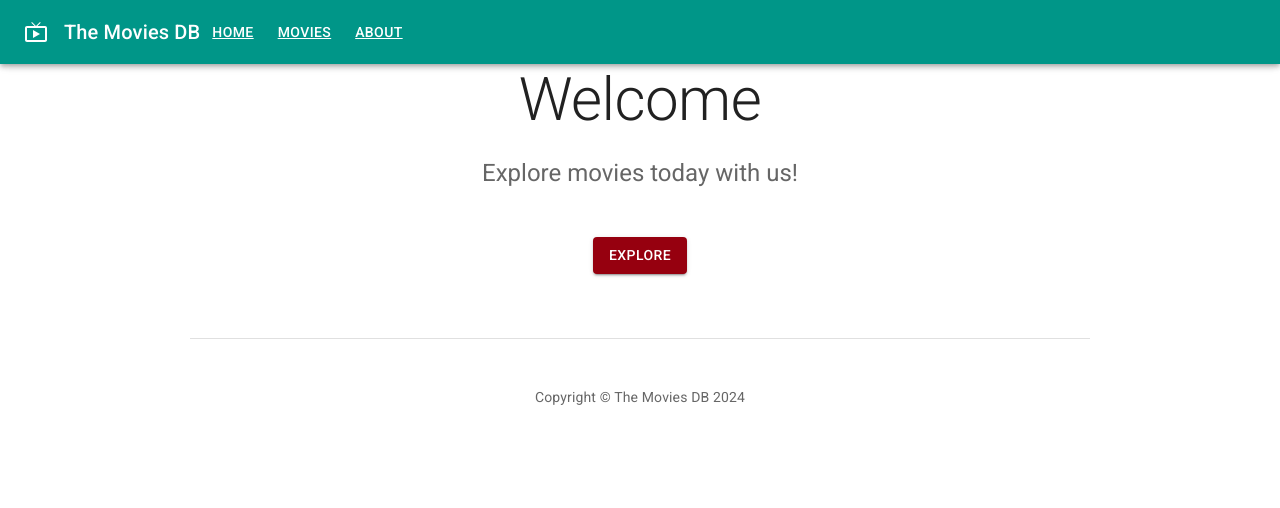
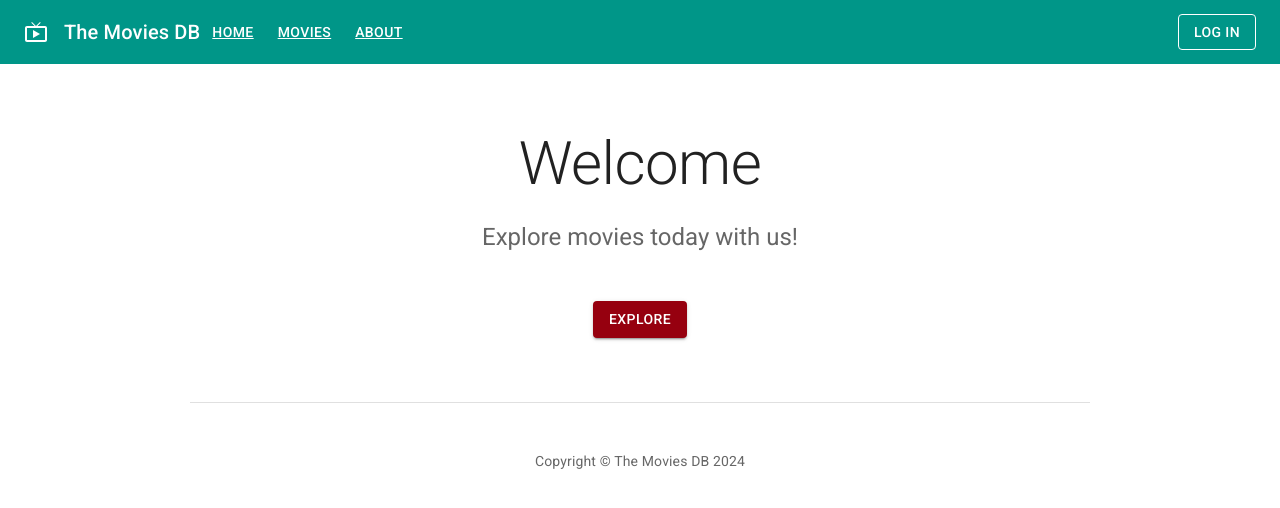
Before and after one commit to valpvf/movies-graphql, a React (Create React App) app: page / in a window 1280 px wide. Shown: the top 508 px of the page. Built offline with nearby package versions, Linux system fonts and the light colour scheme; no server answers.

Commit message:
add Context

```diff
--- a/src/App.tsx
+++ b/src/App.tsx
@@ -1,36 +1,13 @@
-import React from "react";
-import { Link as RouterLink, Outlet } from "react-router-dom";
+import { useState } from "react";
+import { Outlet } from "react-router-dom";
 import {
-  AppBar,
   CssBaseline,
-  Link,
   ThemeProvider,
-  Toolbar,
-  Typography,
   createTheme,
 } from "@mui/material";
-import LiveTvOutlinedIcon from "@mui/icons-material/LiveTvOutlined";
 import { teal } from "@mui/material/colors";
-
-function HeaderLink({
-  to,
-  children,
-}: {
-  to: string;
-  children: React.ReactNode;
-}) {
-  return (
-    <Link
-      component={RouterLink}
-      to={to}
-      variant="button"
-      color="inherit"
-      sx={{ my: 1, mx: 1.5 }}
-    >
-      {children}
-    </Link>
-  );
-}
+import { AppHeader } from "./AppHeader";
+import { AuthContext, AuthInfo, anonimousUser } from "./AuthContext";
 
 const defaultTheme = createTheme({
   palette: {
@@ -41,31 +18,27 @@ const defaultTheme = createTheme({
   },
 });
 
+const fakeAuth: AuthInfo = {
+  user: {
+    name: "Diana",
+  },
+};
+
 function App() {
+  const [auth, setAuth] = useState<AuthInfo>({ user: anonimousUser });
+
   return (
     <ThemeProvider theme={defaultTheme}>
       <CssBaseline />
-      <AppBar>
-        <Toolbar>
-          <LiveTvOutlinedIcon sx={{ mr: 2 }} />
-          <Typography
-            variant="h6"
-            color="inherit"
-            noWrap
-            // sx={{ flexGrow: 1 }}
-          >
-            The Movies DB
-          </Typography>
-          <nav>
-            <HeaderLink to="/">Home</HeaderLink>
-            <HeaderLink to="/movies">Movies</HeaderLink>
-            <HeaderLink to="/about">About</HeaderLink>
-          </nav>
-        </Toolbar>
-      </AppBar>
-      <main>
-        <Outlet />
-      </main>
+      <AuthContext.Provider value={auth}>
+        <AppHeader
+          onLogin={() => setAuth(fakeAuth)}
+          onLogout={() => setAuth({ user: anonimousUser })}
+        />
+        <main>
+          <Outlet />
+        </main>
+      </AuthContext.Provider>
     </ThemeProvider>
   );
 }
--- /dev/null
+++ b/src/AppHeader.tsx
@@ -0,0 +1,95 @@
+import {
+  AppBar,
+  Box,
+  Button,
+  Link,
+  Toolbar,
+  Typography,
+} from "@mui/material";
+import LiveTvOutlinedIcon from "@mui/icons-material/LiveTvOutlined";
+import { Link as RouterLink } from "react-router-dom";
+import { useContext } from "react";
+import { AuthContext, anonimousUser } from "./AuthContext";
+
+interface AuthHeaderProps {
+  onLogin(): void;
+  onLogout(): void;
+}
+
+export function AppHeader({ onLogin, onLogout }: AuthHeaderProps) {
+  return (
+    <AppBar position="static">
+      <Toolbar>
+        <LiveTvOutlinedIcon sx={{ mr: 2 }} />
+        <Typography
+          variant="h6"
+          color="inherit"
+          noWrap
+          // sx={{ flexGrow: 1 }}
+        >
+          The Movies DB
+        </Typography>
+        <Box sx={{ flexGrow: 1 }}>
+          <nav>
+            <HeaderLink to="/">Home</HeaderLink>
+            <HeaderLink to="/movies">Movies</HeaderLink>
+            <HeaderLink to="/about">About</HeaderLink>
+          </nav>
+        </Box>
+        <AuthSection onLogin={onLogin} onLogout={onLogout} />
+      </Toolbar>
+    </AppBar>
+  );
+}
+
+interface AuthSectionProps {
+  onLogin(): void;
+  onLogout(): void;
+}
+
+function AuthSection({ onLogin, onLogout }: AuthSectionProps) {
+  const auth = useContext(AuthContext);
+  const loggedIn = auth.user !== anonimousUser;
+
+  if (loggedIn) {
+    return (
+      <>
+        <Typography>Hello, {auth.user.name}!</Typography>
+        <Button
+          color="inherit"
+          variant="outlined"
+          sx={{ ml: 1.5 }}
+          onClick={onLogout}
+        >
+          Log out
+        </Button>
+      </>
+    );
+  }
+
+  return (
+    <Button color="inherit" variant="outlined" onClick={onLogin}>
+      Log in
+    </Button>
+  );
+}
+
+function HeaderLink({
+  to,
+  children,
+}: {
+  to: string;
+  children: React.ReactNode;
+}) {
+  return (
+    <Link
+      component={RouterLink}
+      to={to}
+      variant="button"
+      color="inherit"
+      sx={{ my: 1, mx: 1.5 }}
+    >
+      {children}
+    </Link>
+  );
+}
--- /dev/null
+++ b/src/AuthContext.ts
@@ -0,0 +1,15 @@
+import { createContext } from "react";
+
+export const anonimousUser = {
+  name: "Anonimous",
+};
+
+export interface AuthInfo {
+  user: {
+    name: string;
+  };
+}
+
+export const AuthContext = createContext<AuthInfo>({
+  user: anonimousUser,
+});
--- a/src/features/Home/Home.tsx
+++ b/src/features/Home/Home.tsx
@@ -5,7 +5,9 @@ import {
   Stack,
   Typography,
 } from "@mui/material";
+import { useContext } from "react";
 import { Link as RouterLink } from "react-router-dom";
+import { AuthContext, anonimousUser } from "../../AuthContext";
 
 function Copyright() {
   return (
@@ -16,6 +18,12 @@ function Copyright() {
 }
 
 export function Home() {
+  const { user } = useContext(AuthContext);
+  const loggedIn = user !== anonimousUser;
+  const greeting = loggedIn
+    ? `${user.name}, explore movies today with us!`
+    : "Explore movies today with us!";
+
   return (
     <Box sx={{ bgcolor: "background.paper", pt: 8, pb: 8 }}>
       <Container maxWidth="sm">
@@ -34,7 +42,7 @@ export function Home() {
           color="text.secondary"
           paragraph
         >
-          Explore movies today with us!
+          {greeting}
         </Typography>
         <Stack
           sx={{ pt: 4 }}
--- a/src/features/Movies/MovieCard.tsx
+++ b/src/features/Movies/MovieCard.tsx
@@ -5,14 +5,18 @@ import {
   CardActions,
   CardContent,
   CardMedia,
+  IconButton,
+  Tooltip,
   Typography,
 } from "@mui/material";
+import FavoriteIcon from "@mui/icons-material/Favorite";
 
 interface MovieCardProps {
   id: number;
   title: string;
   overview: string;
   popularity: number;
+  enableUserActions?: boolean;
   image?: string;
 }
 
@@ -21,6 +25,7 @@ export function MovieCard({
   title,
   overview,
   popularity,
+  enableUserActions,
   image = "/movie-thumb.jpg",
 }: MovieCardProps) {
   return (
@@ -55,6 +60,13 @@ export function MovieCard({
         >
           Details
         </Button>
+        {enableUserActions && (
+          <Tooltip title="Add to favorites">
+            <IconButton>
+              <FavoriteIcon />
+            </IconButton>
+          </Tooltip>
+        )}
       </CardActions>
     </Card>
   );
--- a/src/features/Movies/Movies.tsx
+++ b/src/features/Movies/Movies.tsx
@@ -1,4 +1,4 @@
-import { useEffect } from "react";
+import { useContext, useEffect } from "react";
 import { connect } from "react-redux";
 import { MovieCard } from "./MovieCard";
 import { RootState } from "../../store";
@@ -10,6 +10,7 @@ import {
   LinearProgress,
   Typography,
 } from "@mui/material";
+import { AuthContext, anonimousUser } from "../../AuthContext";
 
 interface MovisProps {
   movies: Movie[];
@@ -18,6 +19,9 @@ interface MovisProps {
 
 function Movies({ movies, loading }: MovisProps) {
   const dispatch = useAppDispatch();
+
+  const { user } = useContext(AuthContext);
+  const loggedIn = user !== anonimousUser;
 
   useEffect(() => {
     dispatch(fetchMovies());
@@ -41,6 +45,7 @@ function Movies({ movies, loading }: MovisProps) {
                 overview={movie.overview}
                 popularity={movie.popularity}
                 image={movie.image}
+                enableUserActions={loggedIn}
               />
             </Grid>
           ))}
```
Also changed, not shown: 1 other file (tests, documents, lock files or other folders).
